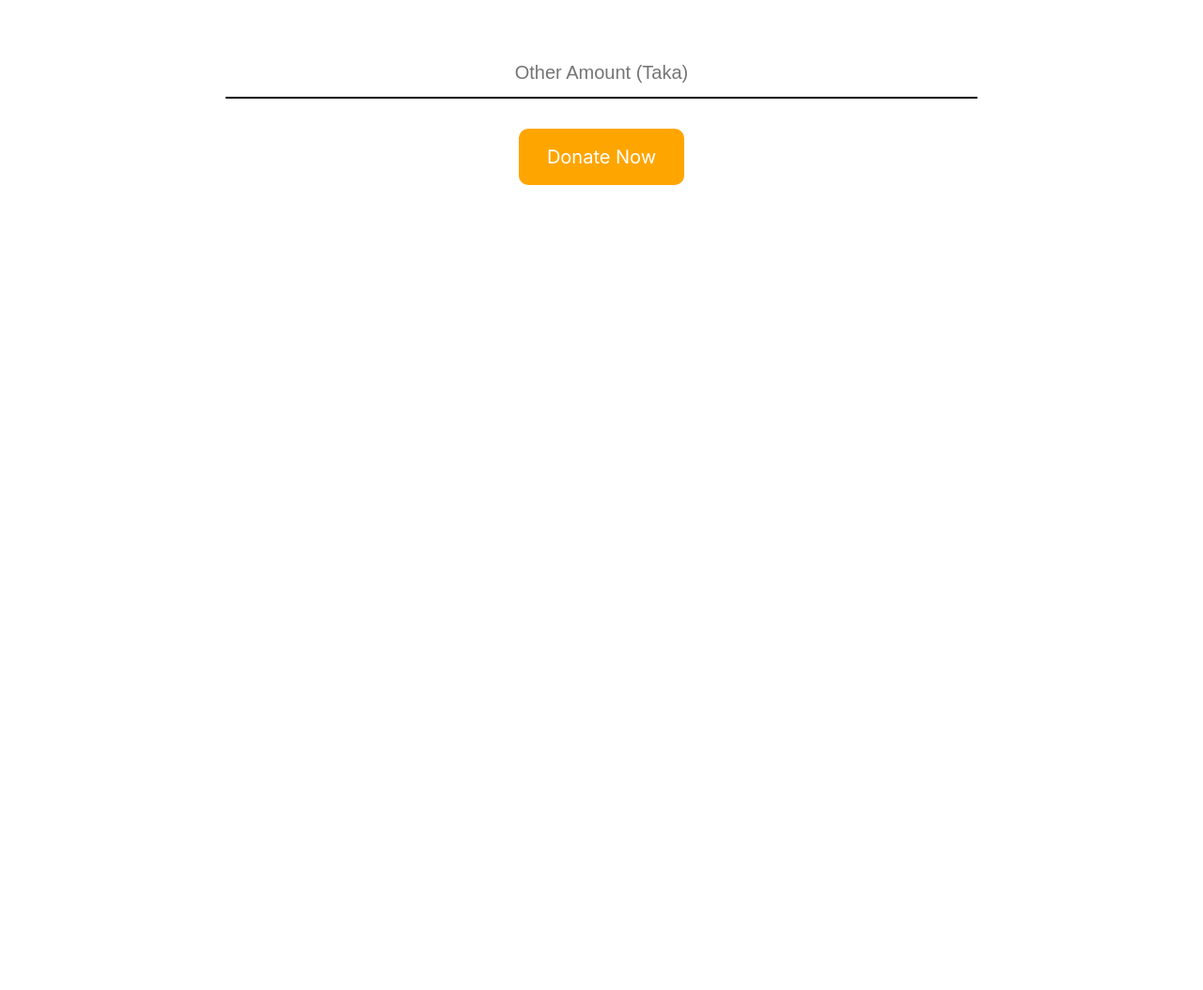
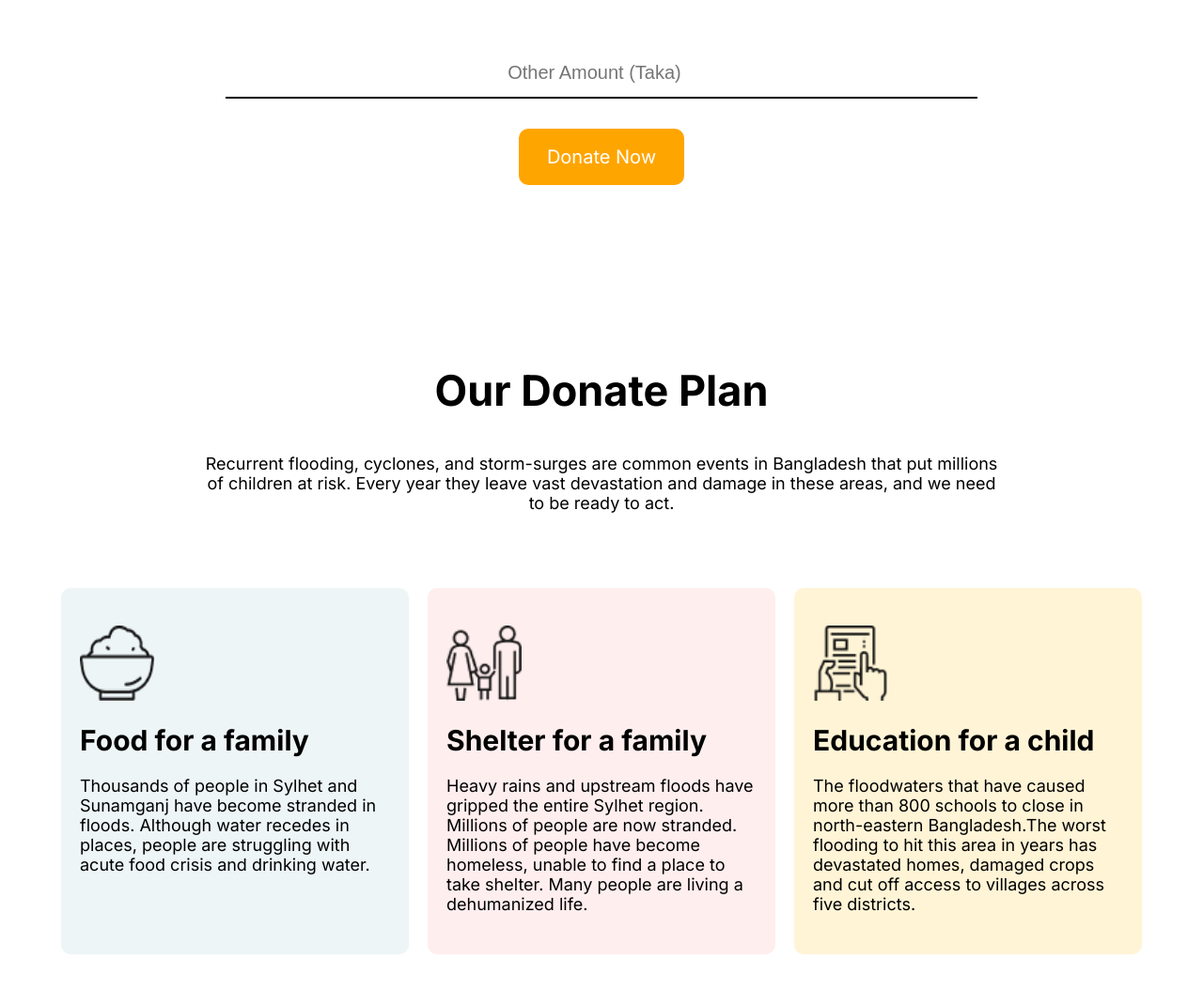
Before and after one commit to shohagroy/flooding_bangladesh_2022_donate, a plain HTML site: page index.html in a window 1280 px wide. Shown: the part 1282-2336 px from the top of the page at 94% size. Before the commit the page ends 1600 px from the top, so only its background shows below. Drawn offline with Linux system fonts and the light colour scheme.

Commit message:
education_added

```diff
--- a/index.html
+++ b/index.html
@@ -18,7 +18,7 @@
             <h1>Let’s Help Those Who Are <br>More In Need
             </h1>
             <p>Extreme flooding in Sylhet and Sunamganj districts in May,
-                2022 caused heartbreaking damage  <br> and devastation, putting                <span>1.5 million children at risk.</span>
+                2022 caused heartbreaking damage  <br> and devastation, putting <u><i>1.5 million children at risk.</i></u>
             </p>
             <a class="donate_btn button" href="#">Donate Now</a>
         </div>
@@ -50,17 +50,59 @@
                 <h4>1000tk</h4>
                 <h4>5000tk</h4>
             </div>
+            <div class="input_area"><input type="number" placeholder="Other Amount (Taka)"></div>
+            <a class="donate_btn button" href="#">Donate Now</a>
+        </div>
+    </section>
 
-            <div class="input_area"><input type="text" placeholder="Other Amount (Taka)"></div>
-
-            <a class="donate_btn button" href="#">Donate Now</a>
+    <!-- Donated today section end -->
 
 
+    <!-- Donate plan section start -->
+
+    <section class="donate_plan_continaer">
+        <div class="plan_heading_continer">
+            <h2>Our Donate Plan</h2>
+            <p>Recurrent flooding, cyclones, and storm-surges are common events
+                in Bangladesh that put millions of children at risk. Every year
+                they leave vast devastation and damage in these areas, and we need
+                to be ready to act.
+            </p>
         </div>
 
+        <div class="plan_data_continers">
+            <div class="food_for_family continer">
+                <img src="/icons/food.png" alt="food icon" width="80" height="80">
+                <h4>Food for a family</h4>
+                <p>Thousands of people in Sylhet and Sunamganj have become
+                    stranded in floods. Although water recedes in places,
+                    people are struggling with acute food crisis and drinking
+                    water.</p>
+            </div>
+
+            <div class="sehlter_for_family continer">
+                <img src="/icons/shelter.png" alt="food icon" width="80px" height="80">
+                <h4>Shelter for a family</h4>
+                <p>Heavy rains and upstream floods have gripped the entire Sylhet
+                    region. Millions of people are now stranded. Millions of people have become
+                      homeless, unable to find a place to take shelter. Many people
+                      are living a dehumanized life.</p>
+            </div>
+
+            <div class="edicqtion_for_family continer">
+                <img src="/icons/Frame-1.png" alt="food icon" width="80px" height="80">
+                <h4>Education for a child</h4>
+                <p>The floodwaters that have caused more than 800 schools to
+                    close in north-eastern Bangladesh.The worst flooding to
+                    hit this area in years has devastated homes, damaged
+                    crops and cut off access to villages across five
+                    districts.</p>
+            </div>
+        </div>
+
+
+
     </section>
-
-    <!-- Donated today section start -->
 
 
 
--- a/style.css
+++ b/style.css
@@ -56,8 +56,6 @@ body,html{
 
 
 /* <!-- Donated today section start --> */
-
-
 .donate_section{
     height: 100vh;
     width: 100%;
@@ -100,8 +98,63 @@ p{
     height: 50px;
     width: 76%;
     font-size: 20px;
-    /* border: none; */
     border-style: none;
     border-bottom: 2px solid black;
+}
+/* <!-- Donated today section start --> */
+
+.donate_plan_continaer{
+    height: 100vh;
+    width: 100%;
+}
+
+.donate_plan_continaer .plan_heading_continer{
+    width: 70%;
+    text-align: center;
+    margin: 50px auto;
+}
+
+.plan_data_continers{
+    display: flex;
+    justify-content: center;
+    align-items: center;
+}
+
+.continer{
+    height: 390px;
+    width: 370px;
+    margin: 10px;
+    border-radius: 10px;
+}
+
+
+.continer img{
+    margin-top: 20px;
+    padding: 20px;
+}
+
+.continer h4{
+    padding: 0px 20px;
+    font-size: 30px;
+}
+
+.continer p{
+
+    padding: 20px;
 
 }
+
+.plan_data_continers .food_for_family{
+    background-color: #EDF5F6;
+}
+
+
+.plan_data_continers .sehlter_for_family{
+    background-color: #FFEEEE;
+}
+
+
+.plan_data_continers .edicqtion_for_family{
+    background-color: #FFF4D6;
+
+}
```
